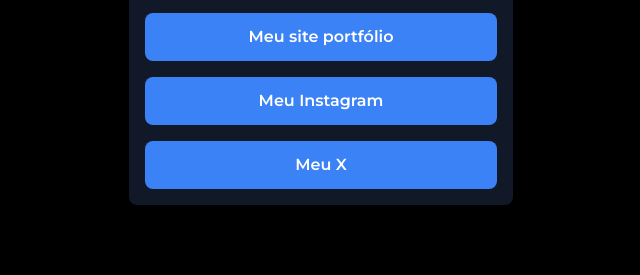
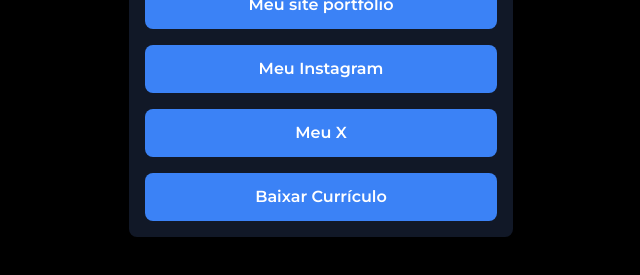
Before and after one commit to RianMessias/linkbio, a plain HTML site: page index.html in a window 1280 px wide. Shown: the part 389-664 px from the top of the page, without its empty margins (319-959 px from the left). Drawn offline with nearby package versions, Linux system fonts and the light colour scheme.

Commit message:
feat: Adicionando link para baixae curriculo

```diff
--- a/index.html
+++ b/index.html
@@ -40,6 +40,7 @@
                 <p class="text-sm">Desenvolvedor</p>
             </div>
         </div>
+
         <!-- Hard Skills -->
         <div class="mb-4">
             <h2 class="text-lg font-semibold mb-2">Hard Skills</h2>
@@ -64,6 +65,9 @@
             </a>
             <a href="https://x.com/nagataOg" class="block bg-blue-500 text-white rounded-lg px-4 py-3 text-center font-semibold transition transform hover:-translate-y-1 hover:scale-110 hover:bg-blue-600">
                 Meu X
+            </a>
+            <a href="docs/Curriculo Rian Messias Alves .pdf" target="_blank" class="block bg-blue-500 text-white rounded-lg px-4 py-3 text-center font-semibold transition transform hover:-translate-y-1 hover:scale-110 hover:bg-blue-600">
+                Baixar Currículo
             </a>
         </div>
     </div>
```
Also changed, not shown: 1 other file.
